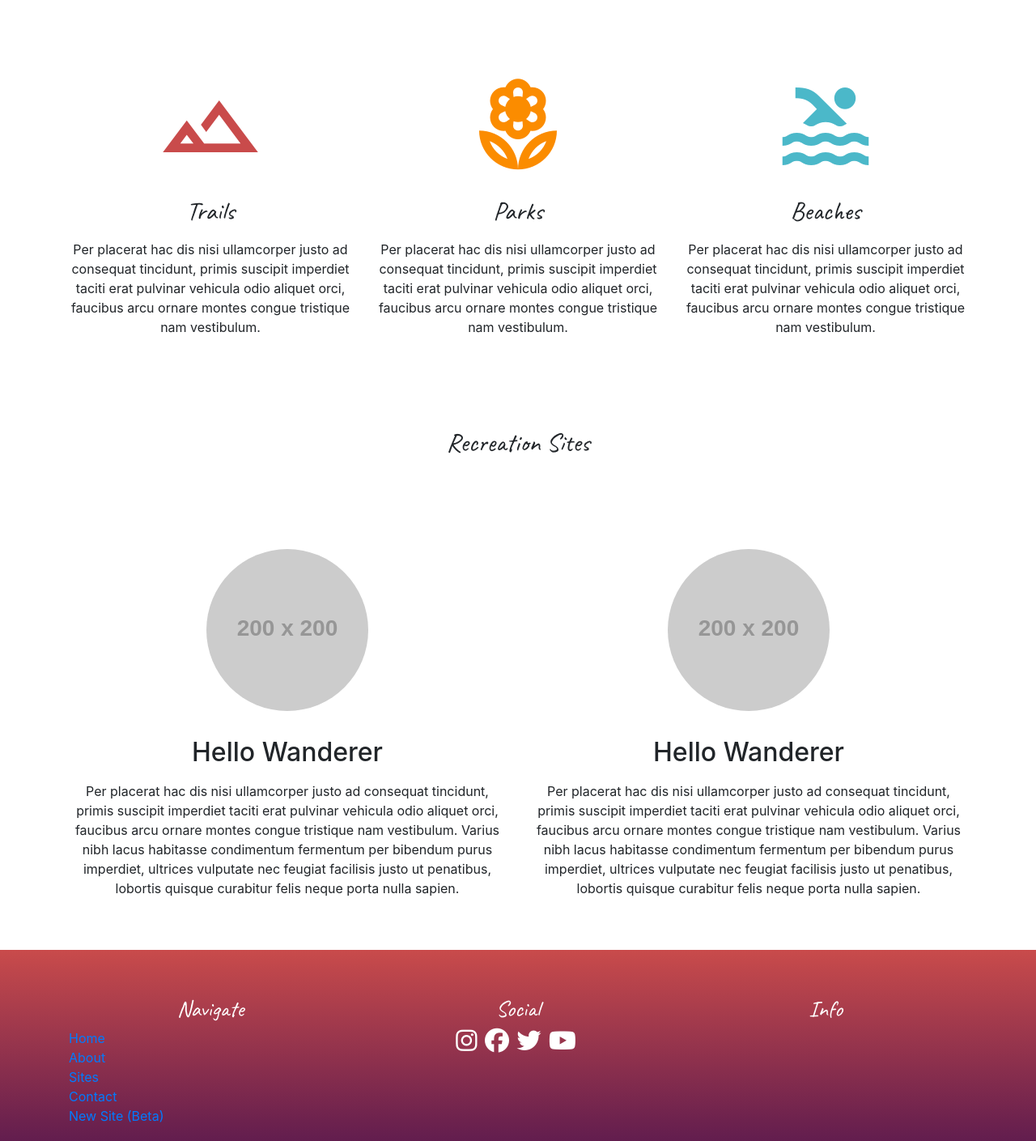
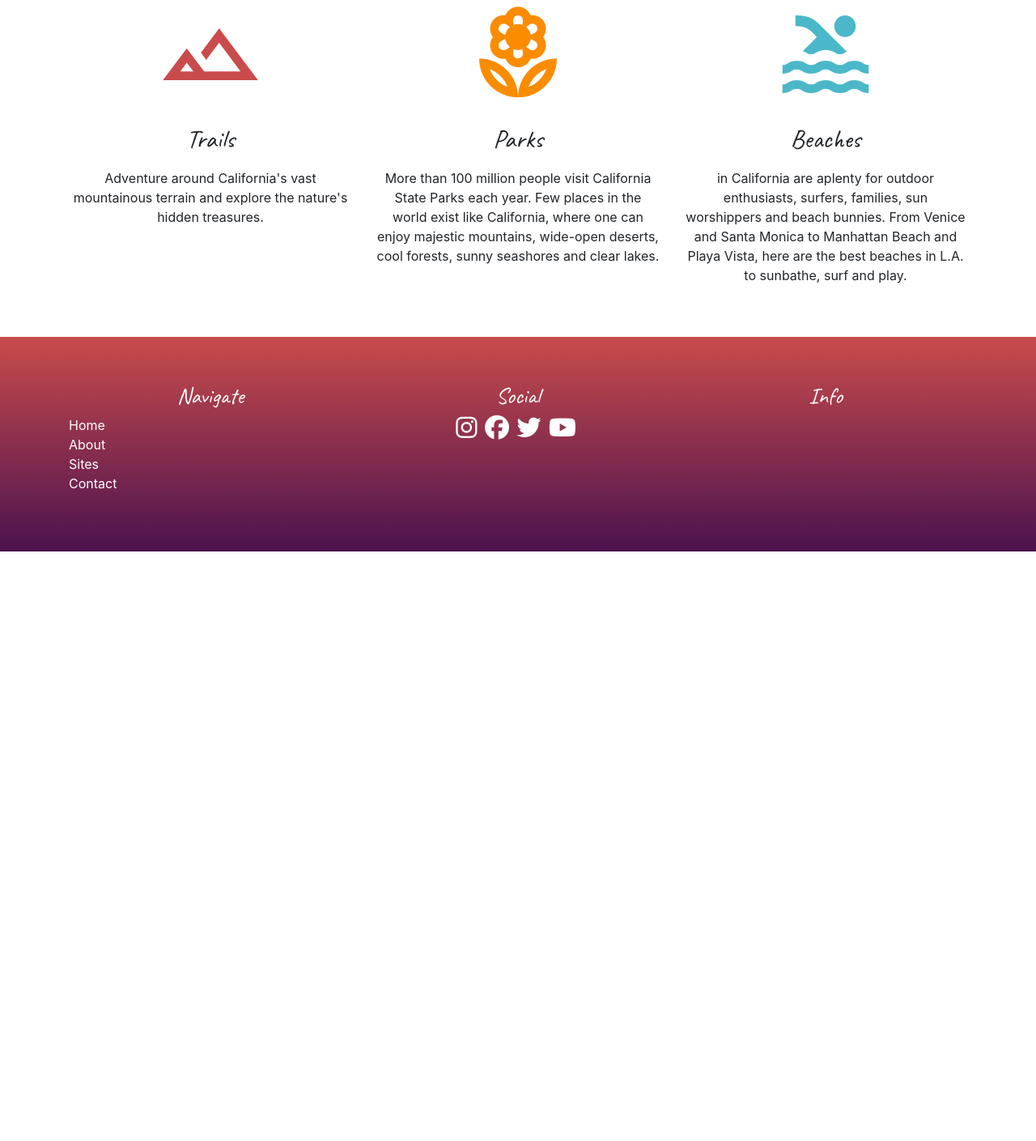
Before and after one commit to iantheminimalist/TheNomadsGuide, a website: page index.html in a window 1280 px wide. Shown: the part 1584-2993 px from the top of the page at 81% size. After the commit the page ends 2265 px from the top, so only its background shows below. Drawn offline with nearby package versions, Linux system fonts and the light colour scheme; placeholder pictures from the web are drawn by us.

Commit message:
populating the homepage

```diff
--- a/css/styles.css
+++ b/css/styles.css
@@ -116,3 +116,6 @@ a .fa-youtube {
     -o-background-size: cover;
     background-size: cover;
 }
+.navigate li a{
+    color:white !important;
+}
--- a/index.html
+++ b/index.html
@@ -55,10 +55,10 @@
         </div>
         <div class="row">
             <div class="col text-center">
-                <img class="rounded-circle my-3" src="https://via.placeholder.com/200" alt="">
-                <h2 class="text-center my-3">What is a Nomad</h2>
+                <i class="material-icons-outlined md-128">terrain</i>
+                <h1 class="text-center my-3 hd-text">What is a Nomad</h1>
                 <p>
-                    Per placerat hac dis nisi ullamcorper justo ad consequat tincidunt, primis suscipit imperdiet taciti erat pulvinar vehicula odio aliquet orci, faucibus arcu ornare montes congue tristique nam vestibulum. Varius nibh lacus habitasse condimentum fermentum per bibendum purus imperdiet, ultrices vulputate nec feugiat facilisis justo ut penatibus, lobortis quisque curabitur felis neque porta nulla sapien.
+                    The Nomad’s Guide is a Traveling Hub for those who want to explore California’s Public Parks, Trails, Beaches, and Recreation services. To inform those who want to explore California’s wanderlust public destinations without breaking the bank. Users will be able to access a library of public spots, as well as contribute to the site by submitting their public findings, and share their experience through social media.
                 </p>
             </div>
         </div>
@@ -75,68 +75,40 @@
                 <i class="material-icons-outlined md-128 terrain600">landscape</i>
                 <h2 class="text-center my-3 hd-text">Trails</h2>
                 <p>
-                    Per placerat hac dis nisi ullamcorper justo ad consequat tincidunt, primis suscipit imperdiet taciti erat pulvinar vehicula odio aliquet orci, faucibus arcu ornare montes congue tristique nam vestibulum.
+                    Adventure around California's vast mountainous terrain and explore the nature's hidden treasures.
                 </p>
             </div>
             <div class="col-12 col-md-4 text-center">
                 <i class="material-icons-outlined md-128 orange600"> local_florist</i>
                 <h2 class="text-center my-3 hd-text">Parks</h2>
                 <p>
-                    Per placerat hac dis nisi ullamcorper justo ad consequat tincidunt, primis suscipit imperdiet taciti erat pulvinar vehicula odio aliquet orci, faucibus arcu ornare montes congue tristique nam vestibulum.
-                </p>
+                    More than 100 million people visit California State Parks each year. Few places in the world exist like California, where one can enjoy majestic mountains, wide-open deserts, cool forests, sunny seashores and clear lakes.
             </div>
             <div class="col-12 col-md-4 text-center">
                 <i class="material-icons-outlined md-128 pools100">pool</i>
                 <h2 class="text-center my-3 hd-text">Beaches</h2>
                 <p>
-                    Per placerat hac dis nisi ullamcorper justo ad consequat tincidunt, primis suscipit imperdiet taciti erat pulvinar vehicula odio aliquet orci, faucibus arcu ornare montes congue tristique nam vestibulum.
+                    in California are aplenty for outdoor enthusiasts, surfers, families, sun worshippers and beach bunnies. From Venice and Santa Monica to Manhattan Beach and Playa Vista, here are the best beaches in L.A. to sunbathe, surf and play.
                 </p>
             </div>
         </div>
     </div><!-- End Of Container -->
-    <div class="container my-5">
-        <div class="row my-5">
-            <div class="col-12">
-                <h2 class="my-5 text-center hd-text">Recreation Sites</h1>
-            </div>
-        </div>
-        <div class="row my-5">
-            <div class="col-12 col-md-6 text-center">
-                <img class="rounded-circle my-3" src="https://via.placeholder.com/200" alt="">
-                <h2 class="text-center my-3">Hello Wanderer</h2>
-                <p>
-                    Per placerat hac dis nisi ullamcorper justo ad consequat tincidunt, primis suscipit imperdiet taciti erat pulvinar vehicula odio aliquet orci, faucibus arcu ornare montes congue tristique nam vestibulum. Varius nibh lacus habitasse condimentum fermentum per bibendum purus imperdiet, ultrices vulputate nec feugiat facilisis justo ut penatibus, lobortis quisque curabitur felis neque porta nulla sapien.
-                </p>
-            </div>
-            <div class="col-12 col-md-6 text-center">
-                <img class="rounded-circle my-3" src="https://via.placeholder.com/200" alt="">
-                <h2 class="text-center my-3">Hello Wanderer</h2>
-                <p>
-                    Per placerat hac dis nisi ullamcorper justo ad consequat tincidunt, primis suscipit imperdiet taciti erat pulvinar vehicula odio aliquet orci, faucibus arcu ornare montes congue tristique nam vestibulum. Varius nibh lacus habitasse condimentum fermentum per bibendum purus imperdiet, ultrices vulputate nec feugiat facilisis justo ut penatibus, lobortis quisque curabitur felis neque porta nulla sapien.
-                </p>
-            </div>
-        </div>
-    </div><!-- End Of Conatainer -->
-
-
-
     <footer class="footer-bg py-2 text-white">
         <div class="container">
             <div class="row my-5">
                 <div class="col-12 col-md-4  ">
-                    <h3 class="text-center hd-text">Navigate</h3>
-                    <ul class="list-unstyled">
+                    <h3 class="text-center hd-text text-white">Navigate</h3>
+                    <ul class="list-unstyled navigate">
                         <li><a href="index.html">Home</a></li>
                         <li><a href="aboutus.html">About</a></li>
-                        <li><a href="#">Sites</a></li>
+                        <li><a href="sites.html">Sites</a></li>
                         <li><a href="contactus.html">Contact</a></li>
-                        <li><a href="index2.html">New Site (Beta)</a></li>
                     </ul>
                 </div>
                 <div class="col-12 col-md-4  text-center">
                     <h3 class="hd-text">Social</h3>
                     <div class="ml-auto">
-                        <a class href="http://instagram.com/"><i class="fab fa-instagram"></i></a>
+                        <a href="http://instagram.com/"><i class="fab fa-instagram"></i></a>
                         <a href="http://facebook.com/"><i class="fab fa-facebook"></i></a>
                         <a href="http://twitter.com/"><i class="fab fa-twitter"></i></a>
                         <a href="http://youtube.com/"><i class="fab fa-youtube"></i></a>
```
